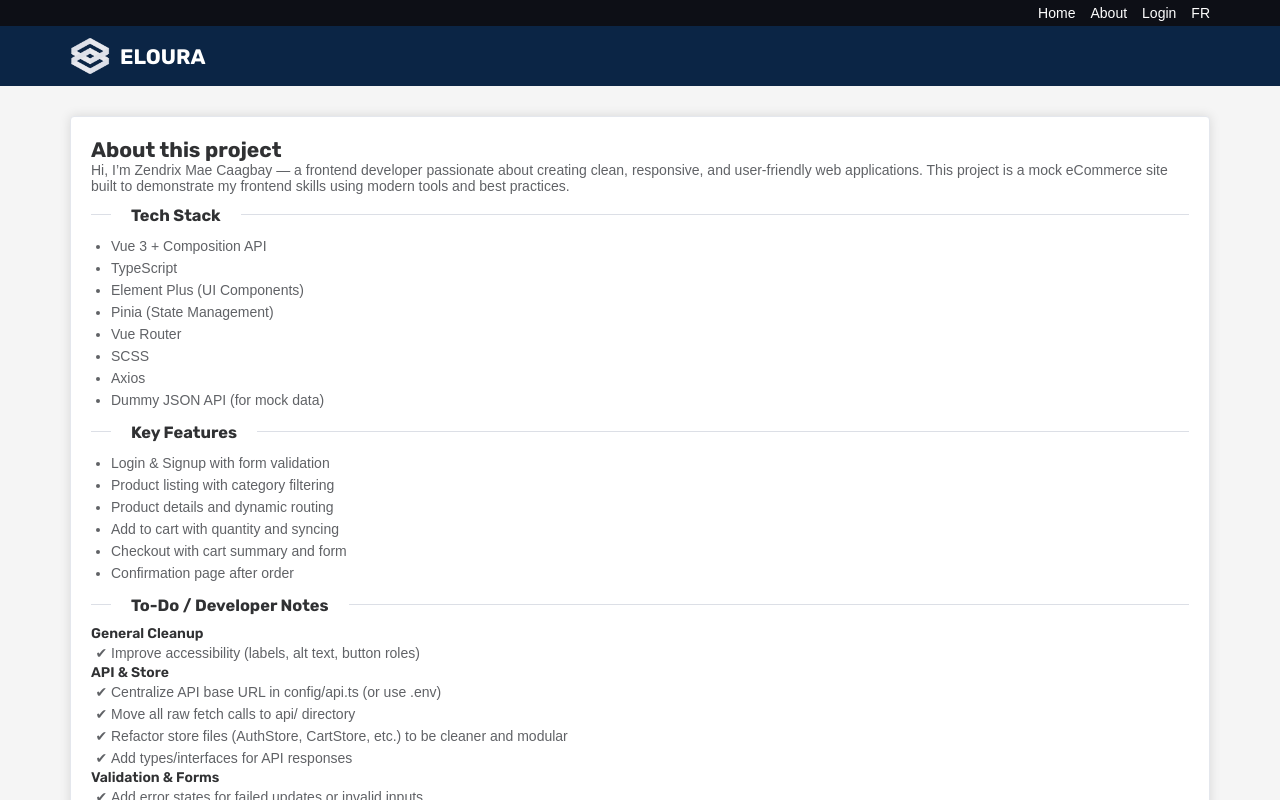
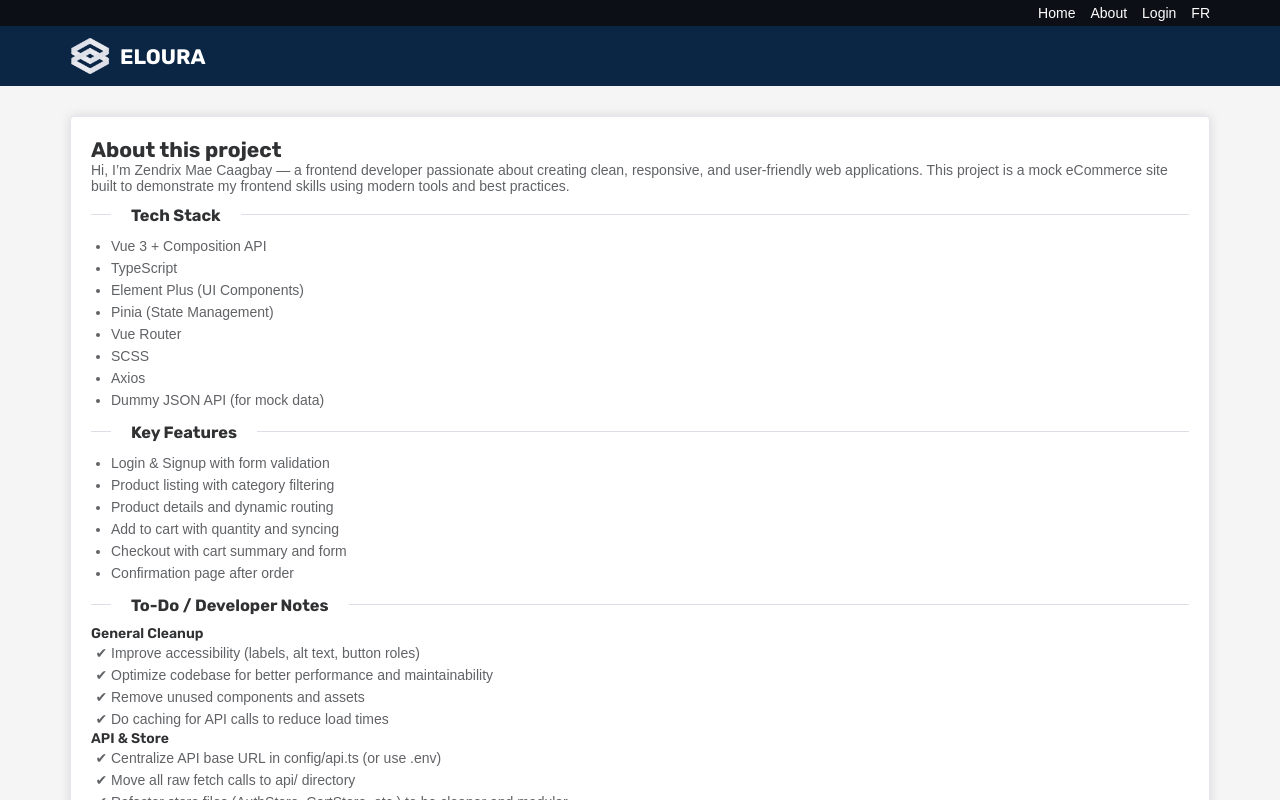
Before and after one commit to zendrixm/fake_store, a Vue app: page /about in a window 1280 px wide. Shown: the top 800 px of the page. Built offline with nearby package versions, Linux system fonts and the light colour scheme; no server answers.

Commit message:
feat: adding tasks to to-do list

```diff
--- a/src/views/AboutView.vue
+++ b/src/views/AboutView.vue
@@ -33,6 +33,9 @@
     <h4>General Cleanup</h4>
     <ul class="todo-list">
       <li>Improve accessibility (labels, alt text, button roles)</li>
+      <li>Optimize codebase for better performance and maintainability</li>
+      <li>Remove unused components and assets</li>
+      <li>Do caching for API calls to reduce load times</li>
     </ul>
 
     <h4>API & Store</h4>
```
